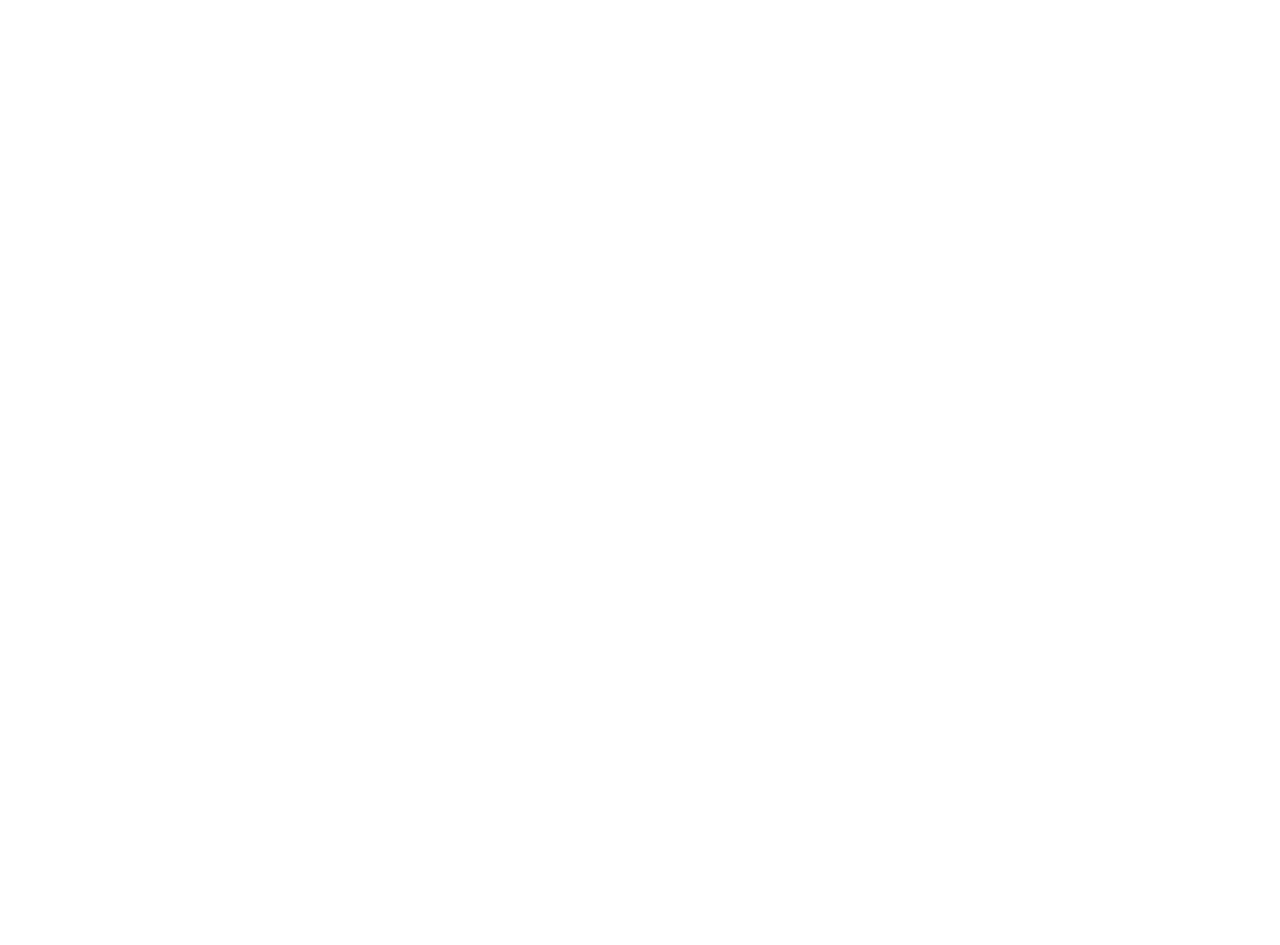
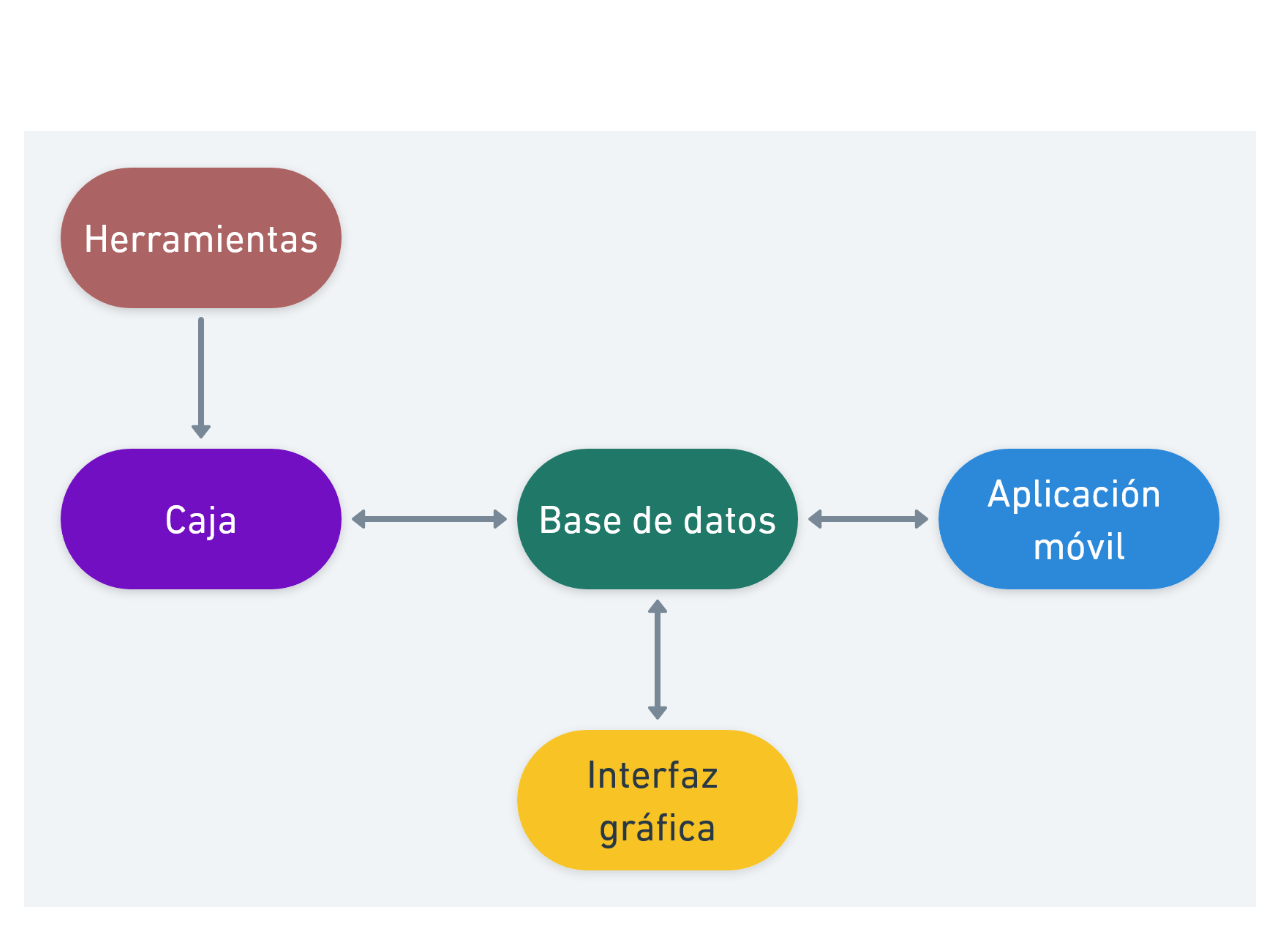
Before and after one commit to impatrq/smart_toolbox, a Next.js app in the folder pagina-web/: page /funcionamiento in a window 1280 px wide. Shown: the part 900-1845 px from the top of the page. Before the commit the page ends 991 px from the top, so only its background shows below. Built offline with nearby package versions, Linux system fonts and the light colour scheme.

Commit message:
feat: añadir diagrama de flujo

```diff
--- a/pagina-web/pages/funcionamiento.tsx
+++ b/pagina-web/pages/funcionamiento.tsx
@@ -53,6 +53,10 @@ const funcionamiento: NextPage = () => {
           herramientas, avisándole de esto mediante un sonido. Los utensilios
           faltantes se podrán visualizar en la aplicacion móvil.
         </h3>
+        <img
+          className="my-5 lg:w-1/2 rounded-lg img-fluid"
+          src={"diagramaflujo.png"}
+        />
         {/* <h4 className="text-center mb-7 text-white font-bold text-3xl">
           Aplicación móvil
         </h4> */}
```
Also changed, not shown: pagina-web/public/diagramaflujo.png (added).
